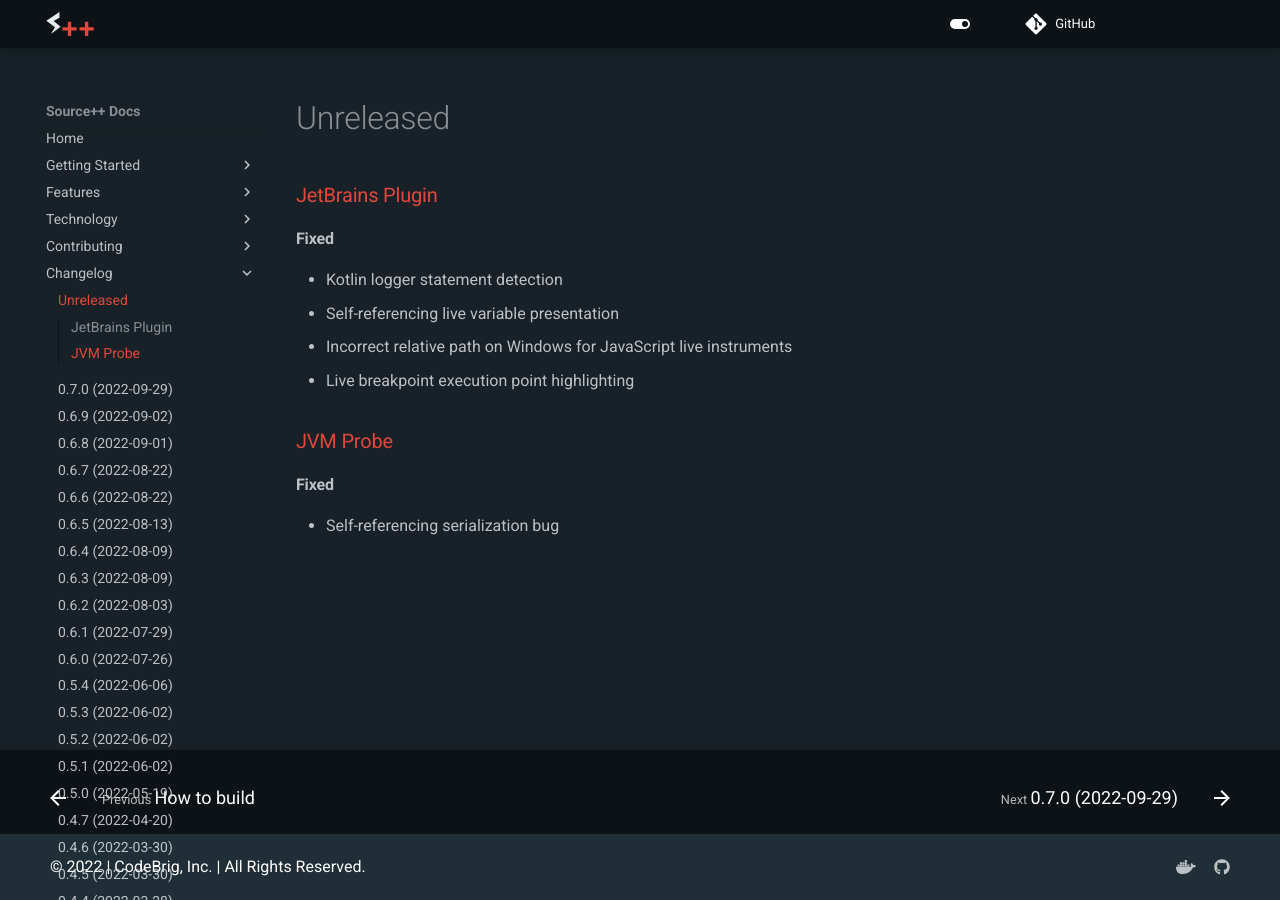
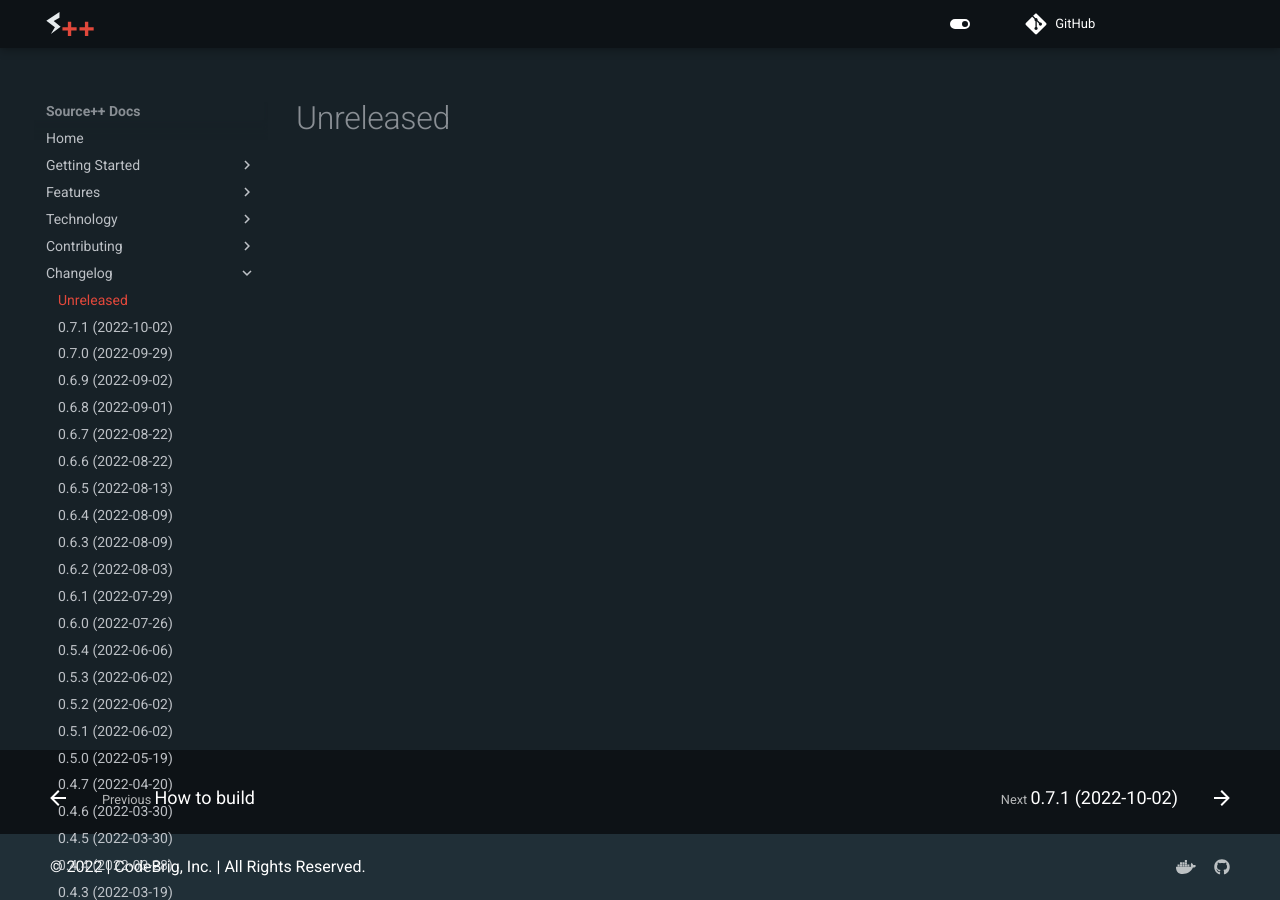
Before and after one commit to sourceplusplus/documentation, an MkDocs documentation site: the page built from docs/changelog/README.md, in a window 1280 px wide. Built offline with MkDocs 1.6.1 and Material for MkDocs 9.7.7, drawn with Linux system fonts in a browser that asks for light colours; comment, search, counter and statistics services are not loaded; the version menu is left out.

Commit message:
docs: changelog

```diff
--- a/docs/changelog/README.md
+++ b/docs/changelog/README.md
@@ -1,14 +1 @@
 # Unreleased
-
-### [JetBrains Plugin](https://github.com/sourceplusplus/interface-jetbrains)
-
-#### Fixed
-- Kotlin logger statement detection
-- Self-referencing live variable presentation
-- Incorrect relative path on Windows for JavaScript live instruments
-- Live breakpoint execution point highlighting
-
-### [JVM Probe](https://github.com/sourceplusplus/probe-jvm)
-
-#### Fixed
-- Self-referencing serialization bug
```
Also changed, not shown: docs/changelog/0.7.1.md (added, +14 -0 lines).
